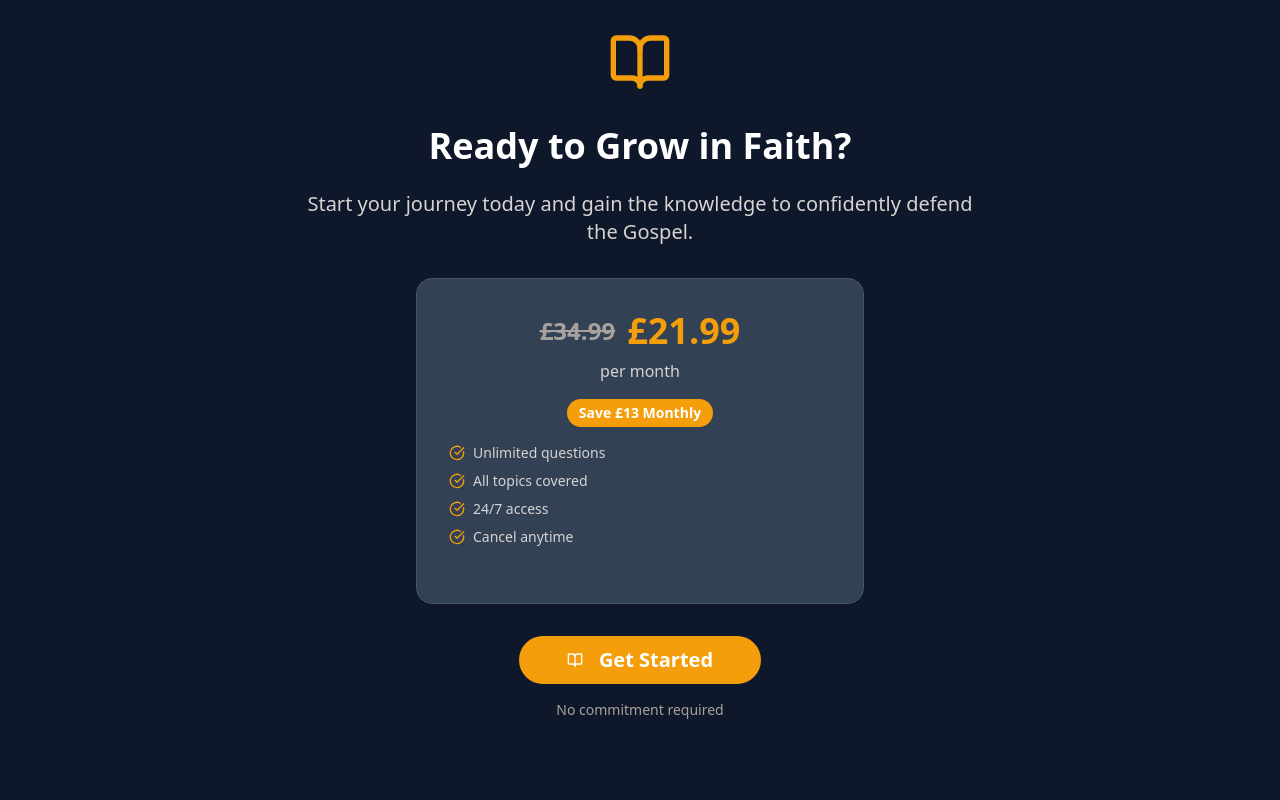
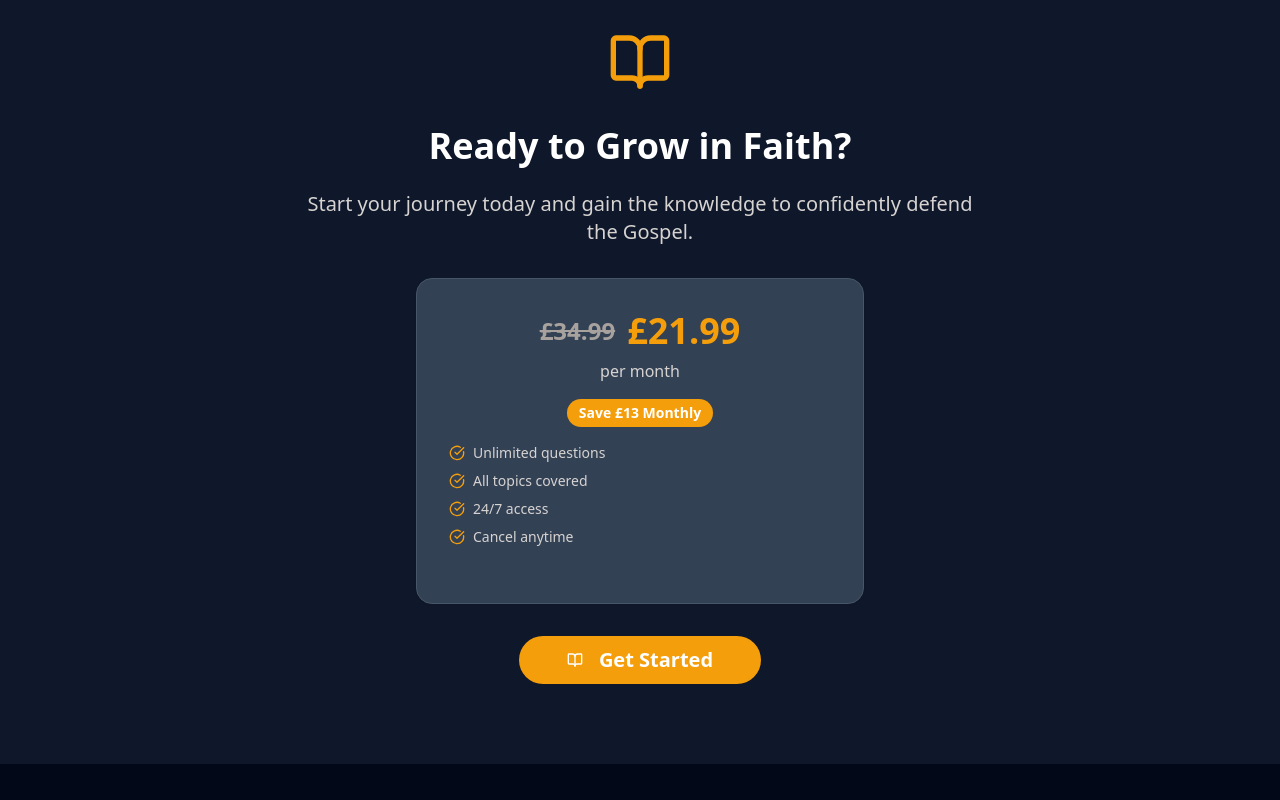
Before and after one commit to dimitrovic/christtasklovable-ai, a React (Vite) app: page / in a window 1280 px wide. Shown: the part 2076-2876 px from the top of the page. After the commit the page ends 2840 px from the top, so only its background shows below. Built offline with nearby package versions, Linux system fonts and the light colour scheme.

Commit message:
Remove "no commitment required" text
Removed the specified text from the landing page.

```diff
--- a/src/components/LandingPage.tsx
+++ b/src/components/LandingPage.tsx
@@ -355,7 +355,6 @@ export const LandingPage = ({ onGetStarted, onHowItWorks }: LandingPageProps) =>
             Get Started
           </Button>
 
-          <p className="text-sm text-stone-500 dark:text-stone-400 mt-4">No commitment required</p>
         </div>
       </section>
     </div>
```
